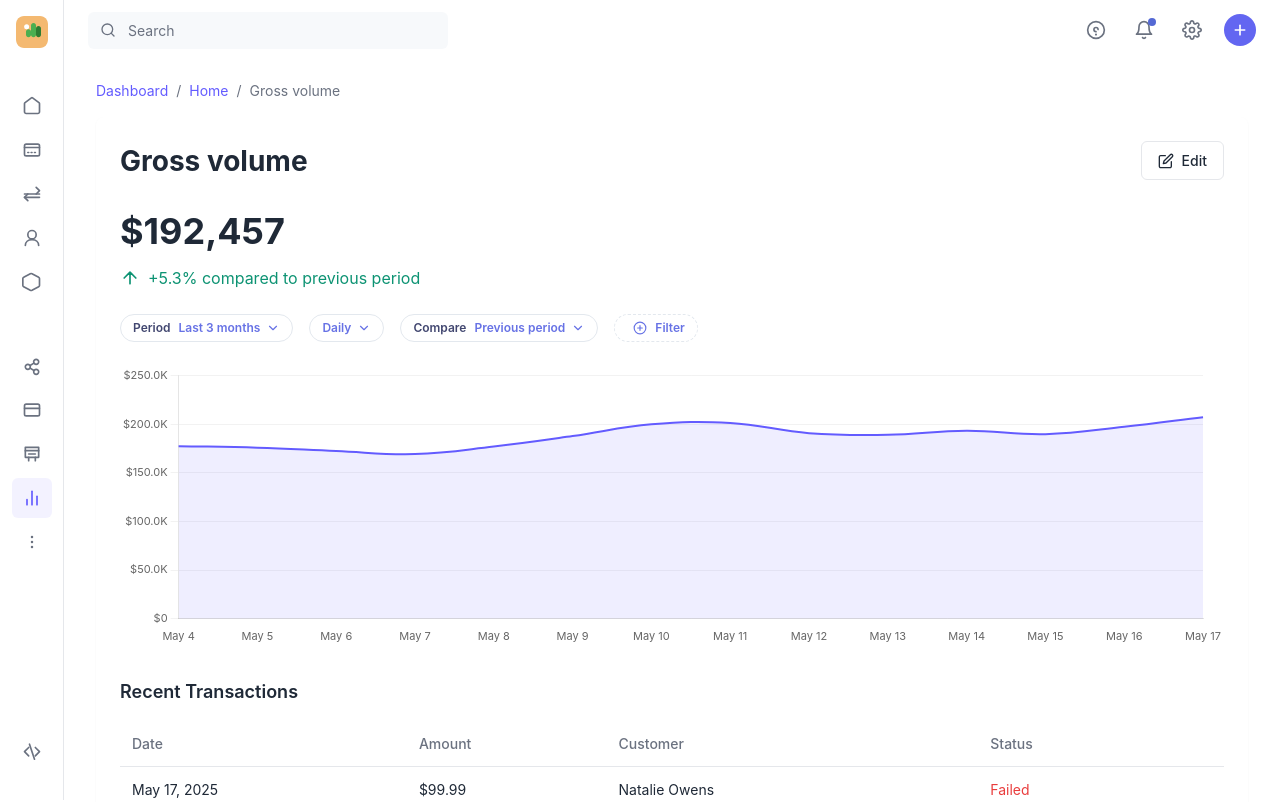
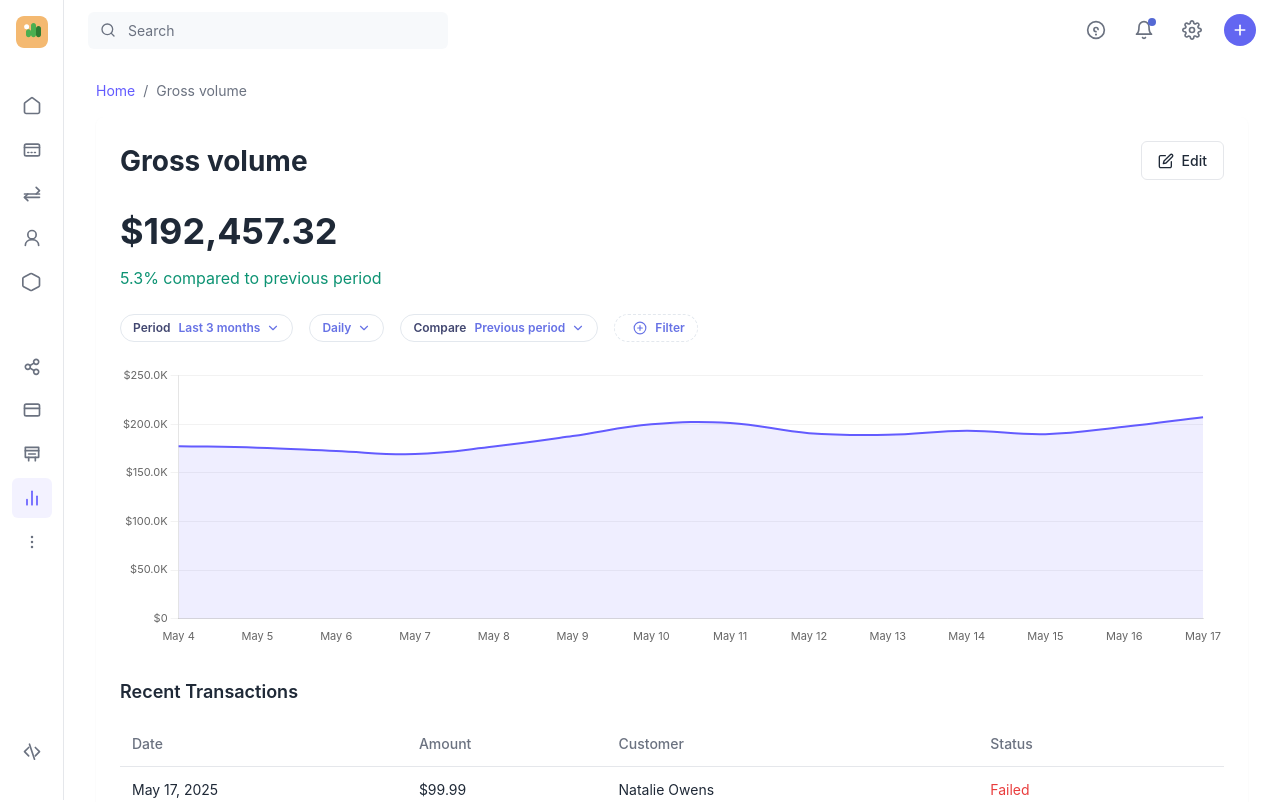
Before and after one commit to swanson-stripe/stripe-dashboard-clone, a React (Create React App) app: page /metrics/gross-volume in a window 1280 px wide. Shown: the top 802 px of the page. Built offline with nearby package versions, Linux system fonts and the light colour scheme.

Commit message:
Fix metric details & editor issues

```diff
--- a/src/pages/MetricDetail.js
+++ b/src/pages/MetricDetail.js
@@ -305,8 +305,8 @@ const MetricDetail = () => {
     return new Intl.NumberFormat('en-US', {
       style: 'currency',
       currency: 'USD',
-      minimumFractionDigits: value < 100 ? 2 : 0,
-      maximumFractionDigits: value < 100 ? 2 : 0
+      minimumFractionDigits: 2,
+      maximumFractionDigits: 2
     }).format(value);
   };
 
@@ -492,7 +492,6 @@ const MetricDetail = () => {
     >
       <BreadcrumbNav>
         <Breadcrumbs>
-          <BreadcrumbLink to="/">Dashboard</BreadcrumbLink>
           <BreadcrumbLink to={sourcePagePath}>{sourcePage}</BreadcrumbLink>
           <BreadcrumbCurrent>{metric.title}</BreadcrumbCurrent>
         </Breadcrumbs>
@@ -518,16 +517,7 @@ const MetricDetail = () => {
           className={metric.trend === 'up' ? 'positive' : metric.trend === 'down' ? 'negative' : ''}
           layoutId={`metric-trend-${metric.id}`}
         >
-          {metric.trend === 'up' ? (
-            <svg width="20" height="20" viewBox="0 0 24 24" fill="none" xmlns="http://www.w3.org/2000/svg">
-              <path d="M12 19V5M12 5L5 12M12 5L19 12" stroke="currentColor" strokeWidth="2" strokeLinecap="round" strokeLinejoin="round"/>
-            </svg>
-          ) : metric.trend === 'down' ? (
-            <svg width="20" height="20" viewBox="0 0 24 24" fill="none" xmlns="http://www.w3.org/2000/svg">
-              <path d="M12 5V19M12 19L5 12M12 19L19 12" stroke="currentColor" strokeWidth="2" strokeLinecap="round" strokeLinejoin="round"/>
-            </svg>
-          ) : null}
-          {metric.trend === 'up' ? '+' : ''}{metric.trendValue}% compared to previous period
+          {metric.trendValue}% compared to previous period
         </MetricTrend>
 
         <ControlsContainer>
--- a/src/pages/MetricEditor.js
+++ b/src/pages/MetricEditor.js
@@ -1043,8 +1043,39 @@ const MetricEditor = () => {
     return metricPresets.default;
   };
 
-  // Initialize form data based on preset
+  // Initialize form data based on preset or location state
   const [formData, setFormData] = useState(() => {
+    // Get metric details from location state, if available
+    if (location.state?.metric) {
+      const metric = location.state.metric;
+      return {
+        title: metric.title || 'New metric',
+        description: metric.description || 'Description of your new metric',
+        unit: metric.isCurrency ? 'currency' : (metric.unit === 'percentage' ? 'percentage' : 'number'),
+        aggregation: 'sum',
+        color: '#635bff',
+        format: metric.isCurrency ? 'currency' : (metric.unit === 'percentage' ? 'percentage' : 'number'),
+        metricValue: metric.isCurrency ? formatCurrency(metric.baseCurrencyValue) :
+                     metric.unit === 'percentage' ? `${metric.baseNumberValue}%` :
+                     String(metric.baseNumberValue),
+        trendValue: metric.trendValue || 0,
+        chartType: 'line',
+        timeRange: '14d',
+        dataSource: 'stripe_payments',
+        xAxis: 'event_timestamp',
+        yAxis: 'amount',
+        dataFilter: 'all',
+        chartLayout: 'default',
+        chartOptions: {
+          showPoints: false,
+          fillArea: true,
+          smoothCurve: true,
+          stackValues: false
+        }
+      };
+    }
+
+    // Fall back to preset if no location state
     const preset = getPreset();
     return {
       title: preset.title,
```
